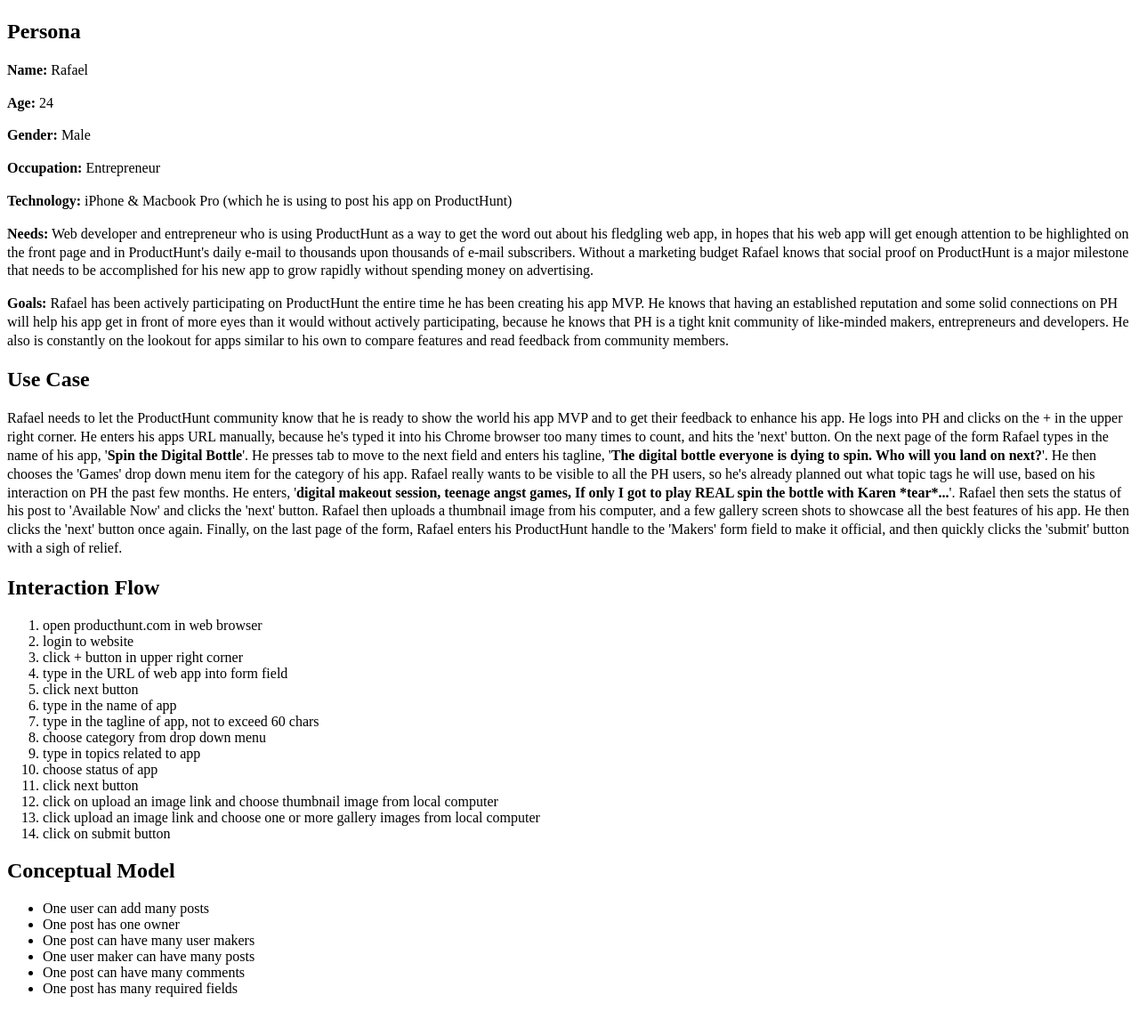
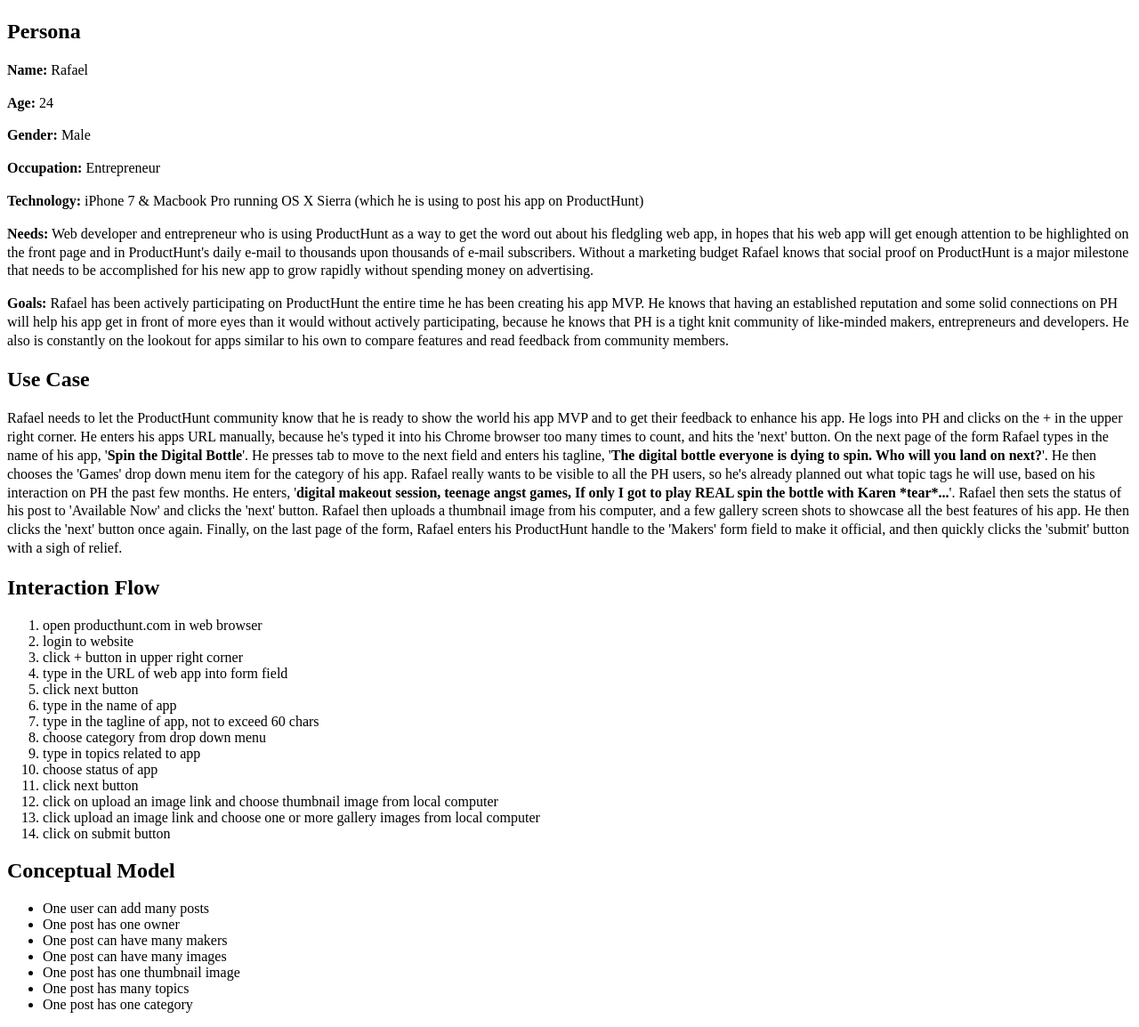
Before and after one commit to cmd-space/producthunt-ownership-post, a PHP site: page / in a window 1280 px wide. Shown: the part 58-1212 px from the top of the page at 89% size. Before the commit the page ends 1178 px from the top, so only its background shows below. Run offline with PHP 8.4, Linux system fonts and the light colour scheme.

Commit message:
Minor content changes

```diff
--- a/index.php
+++ b/index.php
@@ -7,6 +7,11 @@
 		<meta http-equiv="X-UA-Compatible" content="ie=edge">
 		<link rel="stylesheet" href="css/style.css">
 		<title>ProductHunt Ownership Post Data Design</title>
+		<script>
+			window.onload = function() {
+				alert("Davie,")
+			}
+		</script>
 	</head>
 	<body>
 		<header>
@@ -18,7 +23,7 @@
 			<p><span>Age:</span> 24</p>
 			<p><span>Gender:</span> Male</p>
 			<p><span>Occupation:</span> Entrepreneur</p>
-			<p><span>Technology:</span> iPhone & Macbook Pro (which he is using to post his app on ProductHunt)</p>
+			<p><span>Technology:</span> iPhone 7 & Macbook Pro running OS X Sierra (which he is using to post his app on ProductHunt)</p>
 			<p><span>Needs:</span> Web developer and entrepreneur who is using ProductHunt as a way to get the word out about his fledgling web app, in hopes that his web app will get enough attention to be highlighted on the front page and in ProductHunt's daily e-mail to thousands upon thousands of e-mail subscribers. Without a marketing budget Rafael knows that social proof on ProductHunt is a major milestone that needs to be accomplished for his new app to grow rapidly without spending money on advertising.</p>
 			<p><span>Goals:</span> Rafael has been actively participating on ProductHunt the entire time he has been creating his app MVP. He knows that having an established reputation and some solid connections on PH will help his app get in front of more eyes than it would without actively participating, because he knows that PH is a tight knit community of like-minded makers, entrepreneurs and developers. He also is constantly on the lookout for apps similar to his own to compare features and read feedback from community members.</p>
 			<h2>Use Case</h2>
@@ -44,10 +49,12 @@
 			<ul>
 				<li>One user can add many posts</li>
 				<li>One post has one owner</li>
-				<li>One post can have many user makers</li>
-				<li>One user maker can have many posts</li>
-				<li>One post can have many comments</li>
-				<li>One post has many required fields</li>
+				<li>One post can have many makers</li>
+				<li>One post can have many images</li>
+				<li>One post has one thumbnail image</li>
+				<li>One post has many topics</li>
+				<li>One post has one category</li>
+
 			</ul>
 		</main>
 	</body>
```
